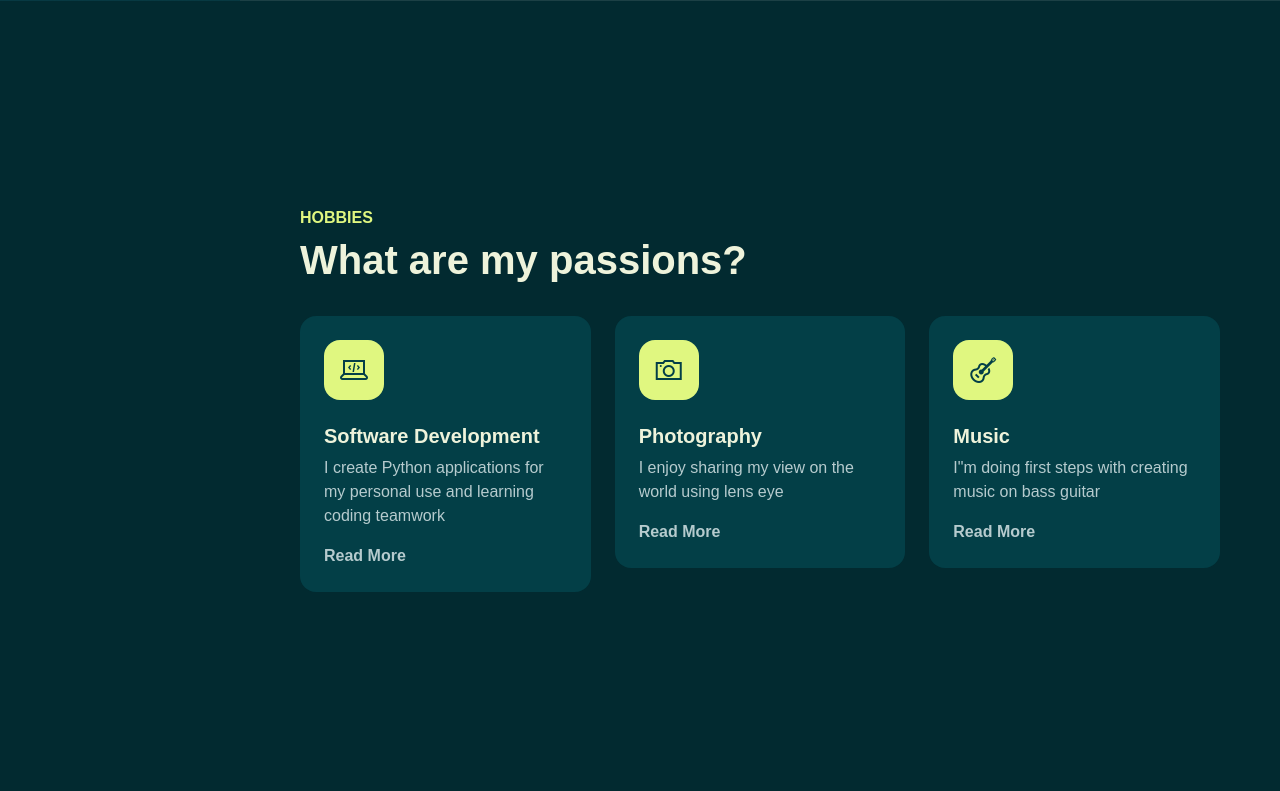
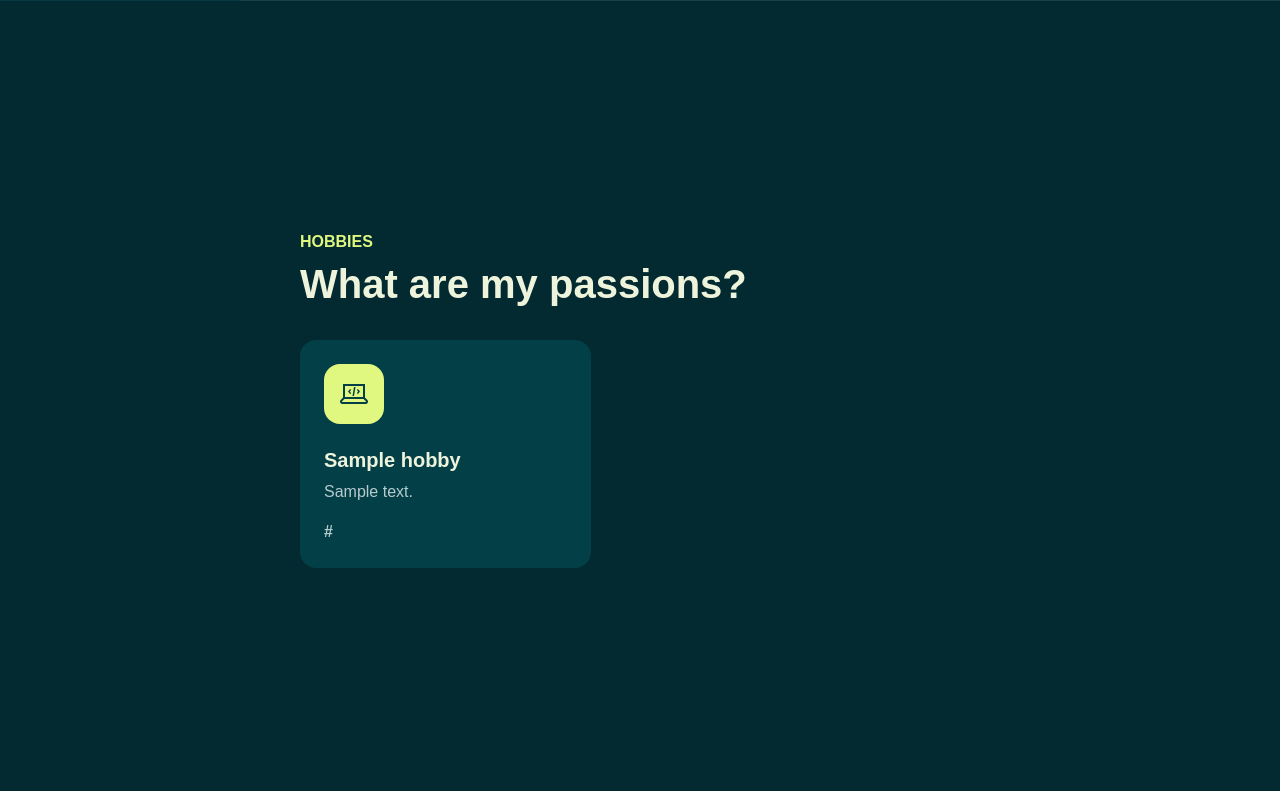
Before and after one commit to bartczak-pa/bartczak-tech, a Django app: page / in a window 1280 px wide. Shown: the part 799-1590 px from the top of the page. Run offline with Django 4.2, Linux system fonts and the light colour scheme; tables that the repository leaves empty hold one stand-in row (values such as "Sample post"); parts of the project's set-up code (start-up, migrations or seed data) failed here and were passed over; some libraries are stand-ins or nearby versions; some web fonts are replaced.

Commit message:
[Views] Added hobbies context to view

```diff
--- /dev/null
+++ b/bartczak_tech/portfolio/urls.py
@@ -0,0 +1,7 @@
+from django.urls import path
+
+from .views import home
+
+urlpatterns = [
+    path("", home, name="home"),
+]
--- a/bartczak_tech/portfolio/views.py
+++ b/bartczak_tech/portfolio/views.py
@@ -1 +1,13 @@
-# Create your views here.
+from django.shortcuts import render
+
+from .models import Hobby
+
+
+def home(request):
+    hobbies = Hobby.objects.all()
+
+    context = {
+        "hobbies_list": hobbies,
+    }
+
+    return render(request, "portfolio/portfolio.html", context)
--- /dev/null
+++ b/bartczak_tech/templates/portfolio/hobbies.html
@@ -0,0 +1,30 @@
+{% load static i18n %}
+
+{% if hobbies %}
+  <section id="services" class="full-height px-lg-5">
+    <div class="container">
+      <div class="row pb-4" data-aos="fade-up">
+        <div class="col-lg-8">
+          <h6 class="text-brand">HOBBIES</h6>
+          <h1>What are my passions?</h1>
+        </div>
+      </div>
+      <div class="row gy-4">
+        {% for hobby in hobbies %}
+          <div class="col-md-4" data-aos="fade-up">
+            <div class="service p-4 bg-base rounded-4 shadow-effect">
+              <div class="iconbox rounded-4">
+                <i class="las la-laptop-code"></i>
+              </div>
+              <h5 class="mt-4 mb-2">{{ hobby.name }}</h5>
+              <p>{{ hobby.description }}</p>
+              {% if hobby.link and hobby.link_text %}
+                <a href="{{ hobby.link }}" class="link-custom">{{ hobby.link_text }}</a>
+              {% endif %}
+            </div>
+          </div>
+        {% endfor %}
+      </div>
+    </div>
+  </section>
+{% endif %}
--- a/bartczak_tech/templates/portfolio/portfolio.html
+++ b/bartczak_tech/templates/portfolio/portfolio.html
@@ -25,49 +25,7 @@
         </div>
       </section>
       <!-- //HOME -->
-      <!-- SERVICES -->
-      <section id="services" class="full-height px-lg-5">
-        <div class="container">
-          <div class="row pb-4" data-aos="fade-up">
-            <div class="col-lg-8">
-              <h6 class="text-brand">HOBBIES</h6>
-              <h1>What are my passions?</h1>
-            </div>
-          </div>
-          <div class="row gy-4">
-            <div class="col-md-4" data-aos="fade-up">
-              <div class="service p-4 bg-base rounded-4 shadow-effect">
-                <div class="iconbox rounded-4">
-                  <i class="las la-laptop-code"></i>
-                </div>
-                <h5 class="mt-4 mb-2">Software Development</h5>
-                <p>I create Python applications for my personal use and learning coding teamwork</p>
-                <a href="#" class="link-custom">Read More</a>
-              </div>
-            </div>
-            <div class="col-md-4" data-aos="fade-up" data-aos-delay="300">
-              <div class="service p-4 bg-base rounded-4 shadow-effect">
-                <div class="iconbox rounded-4">
-                  <i class="las la-camera"></i>
-                </div>
-                <h5 class="mt-4 mb-2">Photography</h5>
-                <p>I enjoy sharing my view on the world using lens eye</p>
-                <a href="#" class="link-custom">Read More</a>
-              </div>
-            </div>
-            <div class="col-md-4" data-aos="fade-up" data-aos-delay="600">
-              <div class="service p-4 bg-base rounded-4 shadow-effect">
-                <div class="iconbox rounded-4">
-                  <i class="las la-guitar"></i>
-                </div>
-                <h5 class="mt-4 mb-2">Music</h5>
-                <p>I"m doing first steps with creating music on bass guitar</p>
-                <a href="#" class="link-custom">Read More</a>
-              </div>
-            </div>
-          </div>
-        </div>
-      </section>
+      {% include 'portfolio/hobbies.html' with hobbies=hobbies_list %}
       <!-- SERVICES -->
       <!-- WORK -->
       <section id="work" class="full-height px-lg-5">
--- a/config/urls.py
+++ b/config/urls.py
@@ -12,9 +12,7 @@
 from rest_framework.authtoken.views import obtain_auth_token
 
 urlpatterns = [
-    path(
-        "", TemplateView.as_view(template_name="portfolio/portfolio.html"), name="home"
-    ),
+    path("", include("bartczak_tech.portfolio.urls")),
     path(
         "about/",
         TemplateView.as_view(template_name="pages/about.html"),
```
Also changed, not shown: bartczak_tech/portfolio/migrations/0001_initial.py (added).
